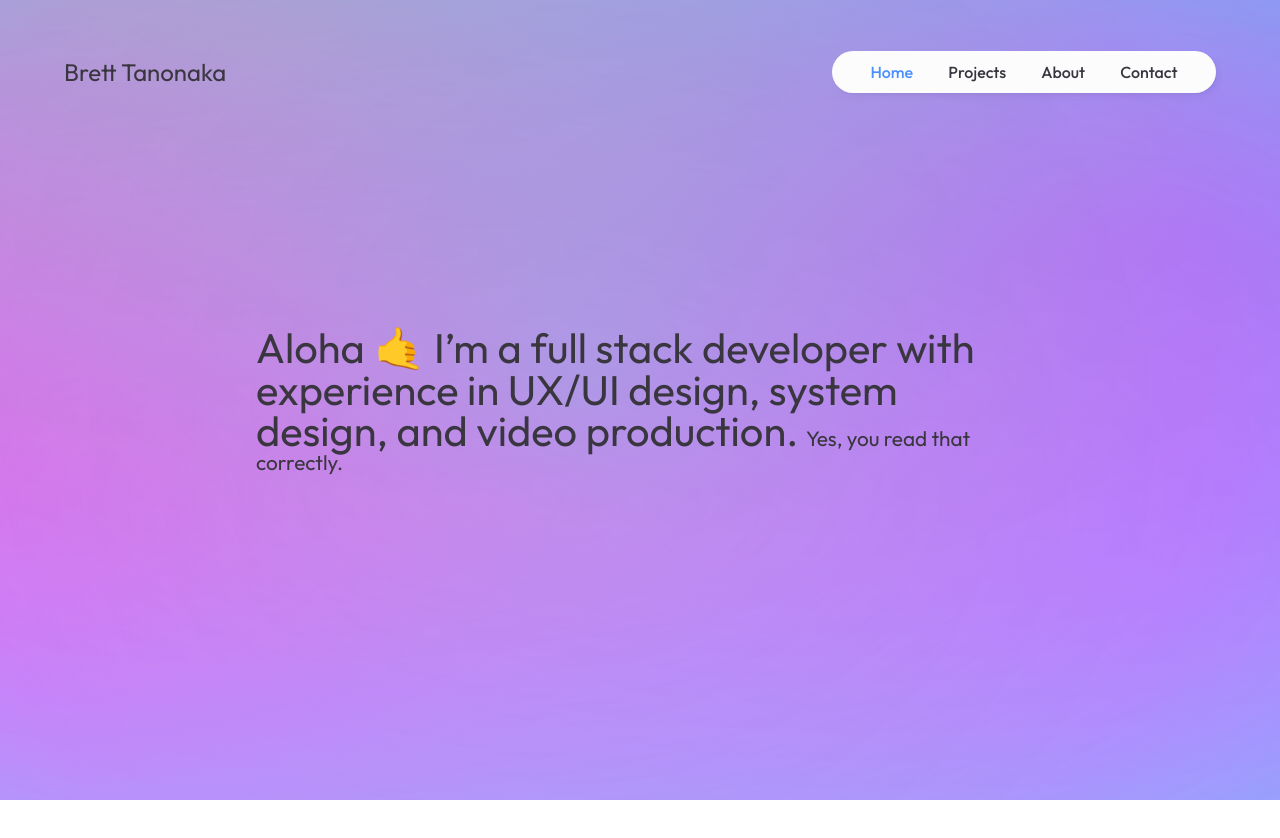
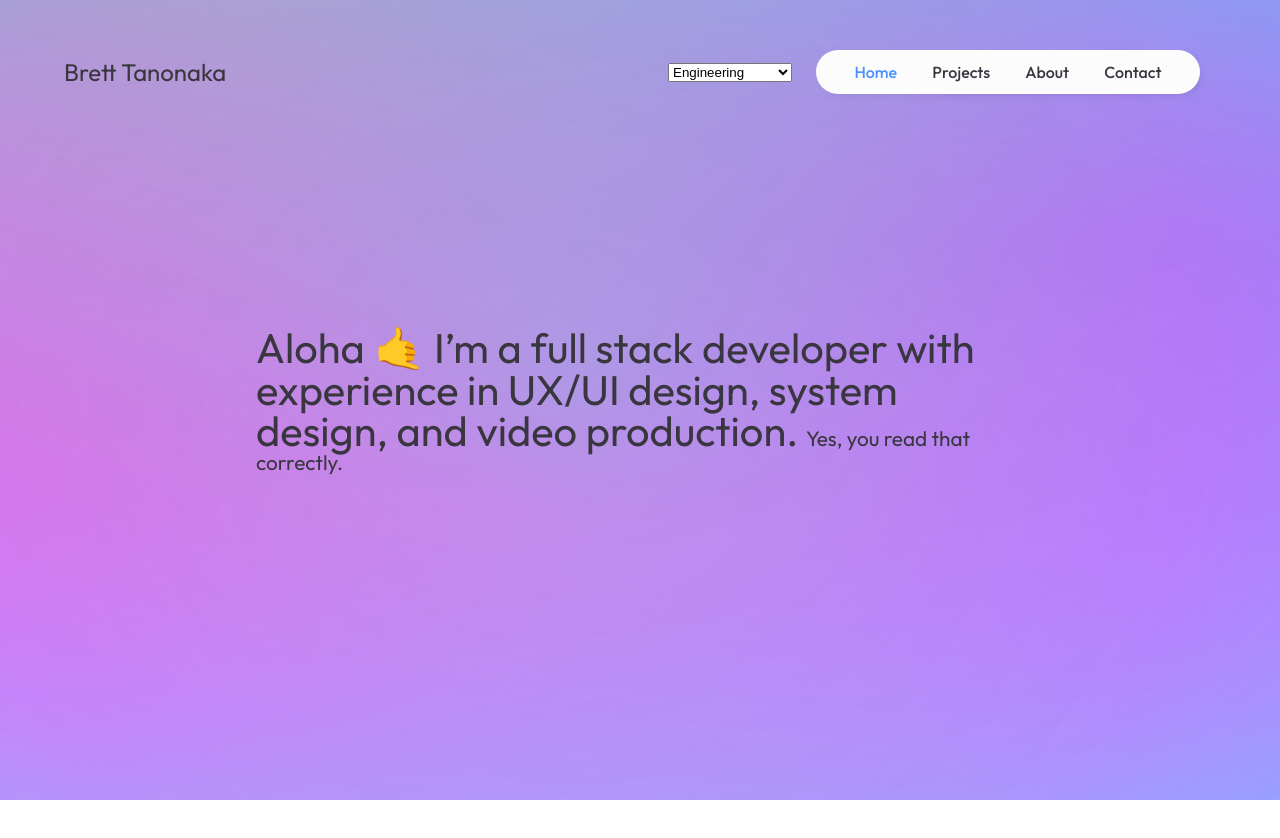
Before and after one commit to B-Tanonaka/bretttanonaka.com, a React (Vite) app: page / in a window 1280 px wide. Shown: the top 838 px of the page. Built offline with nearby package versions, Linux system fonts and the light colour scheme; no server answers; some icons are missing.

Commit message:
Created section selector in navbar for engineering and video

```diff
--- a/src/components/Home.tsx
+++ b/src/components/Home.tsx
@@ -1,5 +1,5 @@
 import { useState, useEffect } from 'react';
-import type { Project } from '../../interfaces';
+import type { EngineerProject } from '../../interfaces';
 import Landing from './Landing';
 import Navbar from './Navbar';
 import Projects from './Projects';
@@ -11,7 +11,7 @@ import { fetchProjectData } from '../utils/fetchData';
 import '../css/Home.css';
 
 export default function Home() {
-  const [data, setData] = useState<Project[]>([]);
+  const [data, setData] = useState<EngineerProject[]>([]);
   const [modalOpen, setModalOpen] = useState(false);
   const [modalState, setModalState] = useState(true);
 
@@ -19,7 +19,7 @@ export default function Home() {
     const fetchData = async () => {
       try {
         const response = await fetchProjectData();
-        response.sort((a: Project, b: Project) => b.order - a.order);
+        response.sort((a: EngineerProject, b: EngineerProject) => b.order - a.order);
         setData(response);
       } catch (err) {
         console.error(err);
--- a/src/components/Navbar.tsx
+++ b/src/components/Navbar.tsx
@@ -5,15 +5,26 @@ import '../css/Navbar.css';
 
 export default function Navbar() {
   const [hamOpen, setHamOpen] = useState<boolean>(false);
+  const [currentSection, setCurrentSection] = useState<string>('Engineering');
   const handleHamClick = (e: React.MouseEvent<HTMLElement>) => {
     e.preventDefault();
     setHamOpen(!hamOpen);
+  };
+
+  const handleSectionChange = (e: React.ChangeEvent<HTMLSelectElement>) => {
+    e.preventDefault();
+    setCurrentSection(e.target.value);
   };
 
   return (
     <div className="navbar-border">
       <div className="navbar-container">
         <a href="/" className="navbar-name">Brett Tanonaka</a>
+        <div className="navbar-right-side">
+          <select value={currentSection} onChange={handleSectionChange}>
+            <option value="Engineering">Engineering</option>
+            <option value="Video Production">Video Production</option>
+          </select>
           <nav
             className="navbar-base"
             style={hamOpen
@@ -50,5 +61,6 @@ export default function Navbar() {
           />
         </div>
       </div>
+    </div>
   );
 }
--- a/src/css/Navbar.css
+++ b/src/css/Navbar.css
@@ -30,6 +30,16 @@
 	backdrop-filter: blur(0.5rem);
 }
 
+.navbar-right-side {
+	display: flex;
+	height: 100%;
+	width: 100vw;
+	max-width: 100%;
+	align-items: center;
+  justify-content: flex-end;
+	z-index: 1;
+}
+
 .navbar-base {
 	display: flex;
 	justify-content: center;
@@ -37,11 +47,10 @@
 	box-shadow: 0.25em 0.25em .75em -.5em var(--shadow-color);
 	border-radius: 1.5em;
 	width: 30%;
-	height: 35%;
+	height: 45%;
 	max-width: 25em;
 	min-width: 15em;
-	position: absolute;
-	right: 5%;
+  margin: 0 5rem 0 1.5rem;
 }
 
 .navbar-sections {
```
Lines whose indentation alone changed are shown as unchanged.
